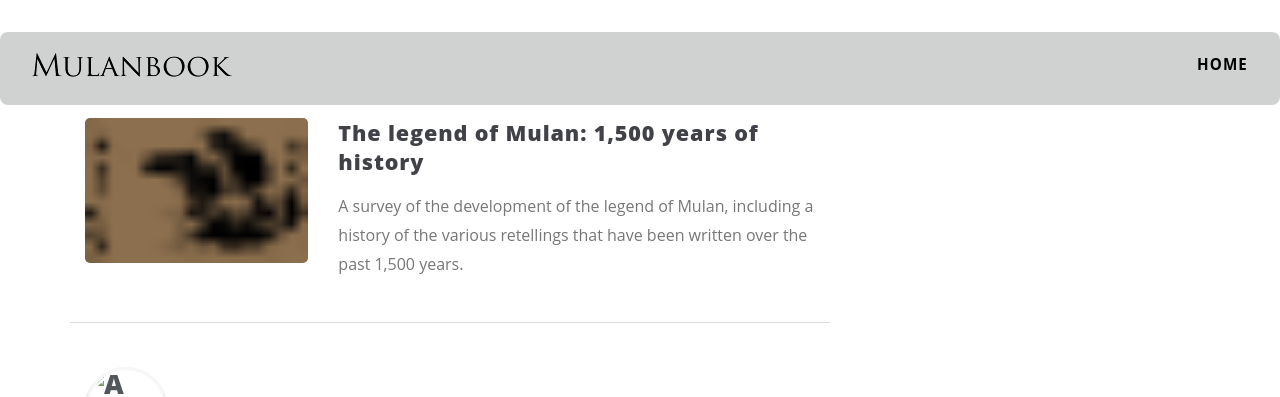
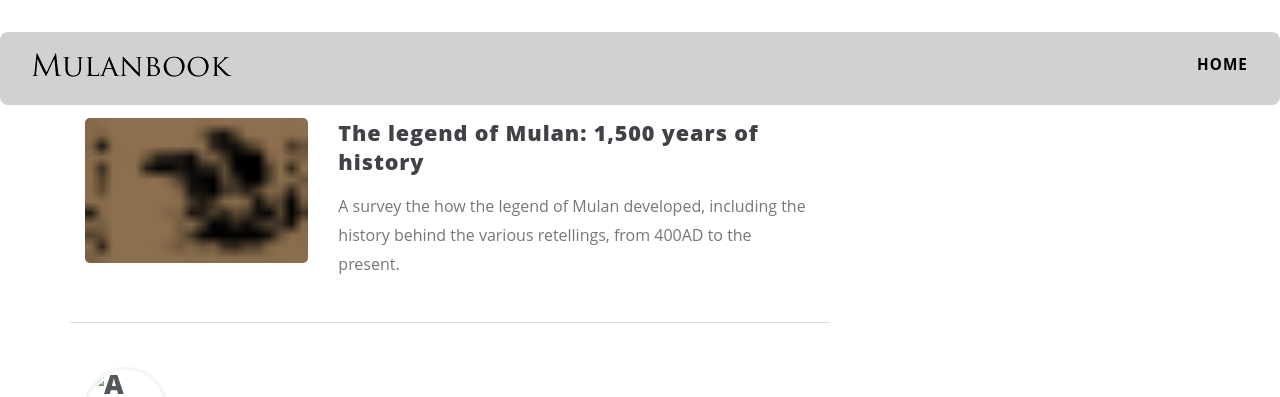
Before and after one commit to PhilipNaudus/simple_site-gh-pages, a Jekyll site: the page built from index.md, in a window 1280 px wide and 900 px high. Shown: the top 397 px of the window. Built offline with Jekyll 4.4.1, drawn with Linux system fonts in a browser that asks for light colours; comment, search, counter and statistics services are not loaded.

Commit message:
description

```diff
--- a/pages/overview/history_of_legend_of_mulan.md
+++ b/pages/overview/history_of_legend_of_mulan.md
@@ -1,7 +1,7 @@
 ---
 layout: post
 title: "The legend of Mulan: 1,500 years of history"
-description: A survey of the development of the legend of Mulan, including a history of the various retellings that have been written over the past 1,500 years.
+description: A survey the how the legend of Mulan developed, including the history behind the various retellings, from 400AD to the present.
 image: mulan_history.jpg
 bg: 8c6f4e
 alt: "Two modernized renditions of Mulan stand in opposition to the cover of the Qing dynasty novel <a href='/pages/qing/fierce_and_filial'>Fierce and Filial</a>. Image credit: Stella Su."
@@ -9,11 +9,11 @@ imageType: big
 num: 1
 ---
 
-Around 400 AD, a poem began circulating imperial China. It told of a young girl (most likely in her early teens) who made the momentous decision to take her father’s place in battle. Although modern historians now believe this poem to be fictitious, early historians (most notably, [Zhu Guozhen](/pages/ming/women_generals)) insisted that the *[Ballad of Mulan](/pages/northern_wei/ballad_of_mulan)* was an autobiography. Regardless of the authenticity of the original tale, this amazing story went on to inspire one of the greatest legends ever told.
+Around 400AD, a poem began circulating imperial China. It told of a young girl (most likely in her early teens) who made the momentous decision to take her father’s place in battle. Although modern historians now believe this poem to be fictitious, early historians (most notably, [Zhu Guozhen](/pages/ming/women_generals)) insisted that the *[Ballad of Mulan](/pages/northern_wei/ballad_of_mulan)* was an autobiography. Regardless of the authenticity of the original tale, this amazing story went on to inspire one of the greatest legends ever told.
 
 <figure  class="float left" style="max-width: 450px;" >
-	<img class="fillimg" style="max-width: 450px;" src="/assets/images/articles/ballad_of_mulan_song_dynasty_mu_fu.jpg" alt="This copy of The Ballad of Mulan was written by Song dynasty calligrapher Mi Fu in 1094 AD (Public domain)." />
-	<figcaption style="text-align: center;"><i>This copy of The Ballad of Mulan was written by Song dynasty calligrapher Mi Fu in 1094 AD (Public domain).</i></figcaption>
+	<img class="fillimg" style="max-width: 450px;" src="/assets/images/articles/ballad_of_mulan_song_dynasty_mu_fu.jpg" alt="This copy of The Ballad of Mulan was written by Song dynasty calligrapher Mi Fu in 1094AD (Public domain)." />
+	<figcaption style="text-align: center;"><i>This copy of The Ballad of Mulan was written by Song dynasty calligrapher Mi Fu in 1094AD (Public domain).</i></figcaption>
 </figure>
 
 For over a hundred years, the *Ballad of Mulan* was passed down via oral tradition, until it was finally written down during the Tang dynasty. Around this same time, several authors ([Wei Yuanfu](/pages/tang/song_of_mulan), Bai Juyi, [Du Mu](/pages/tang/mulan_temple), and Li Rong) also wrote accounts verifying Mulan’s story.
```
Also changed, not shown: other parts of pages/overview/history_of_legend_of_mulan.md (+1 -1 lines).
